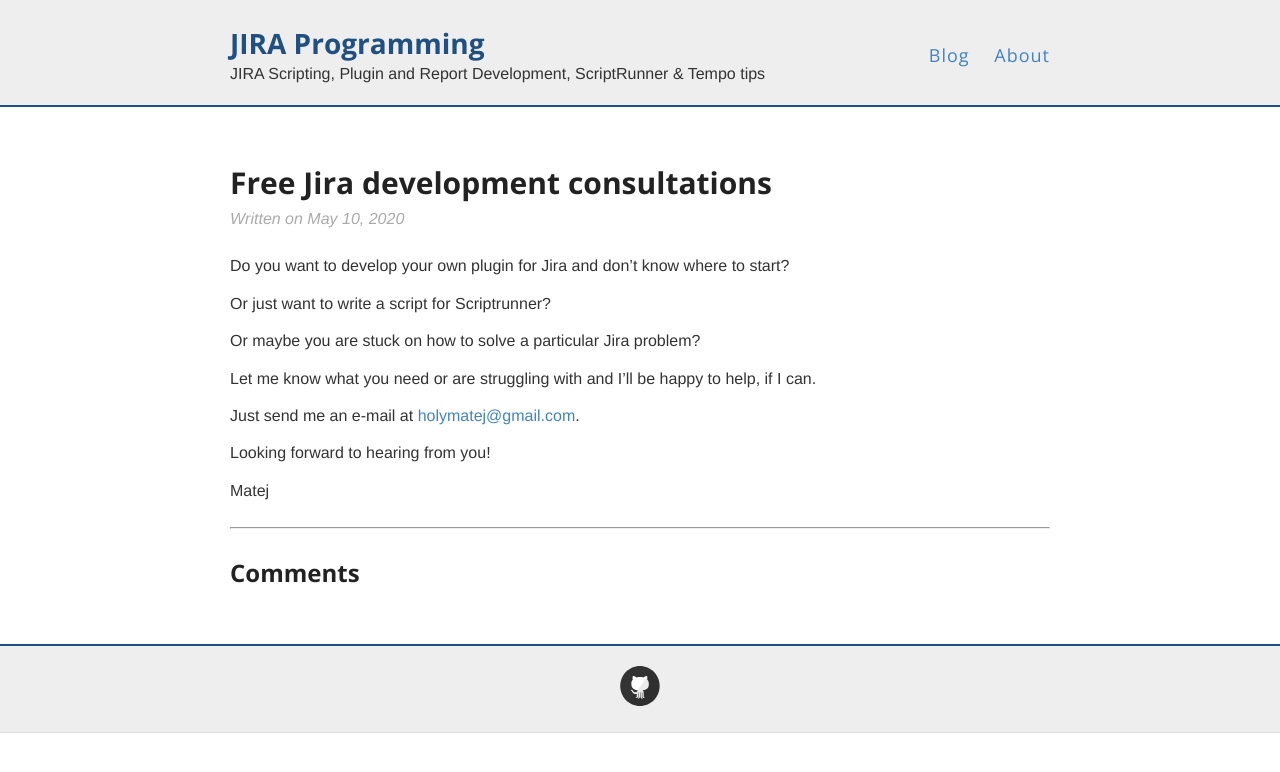
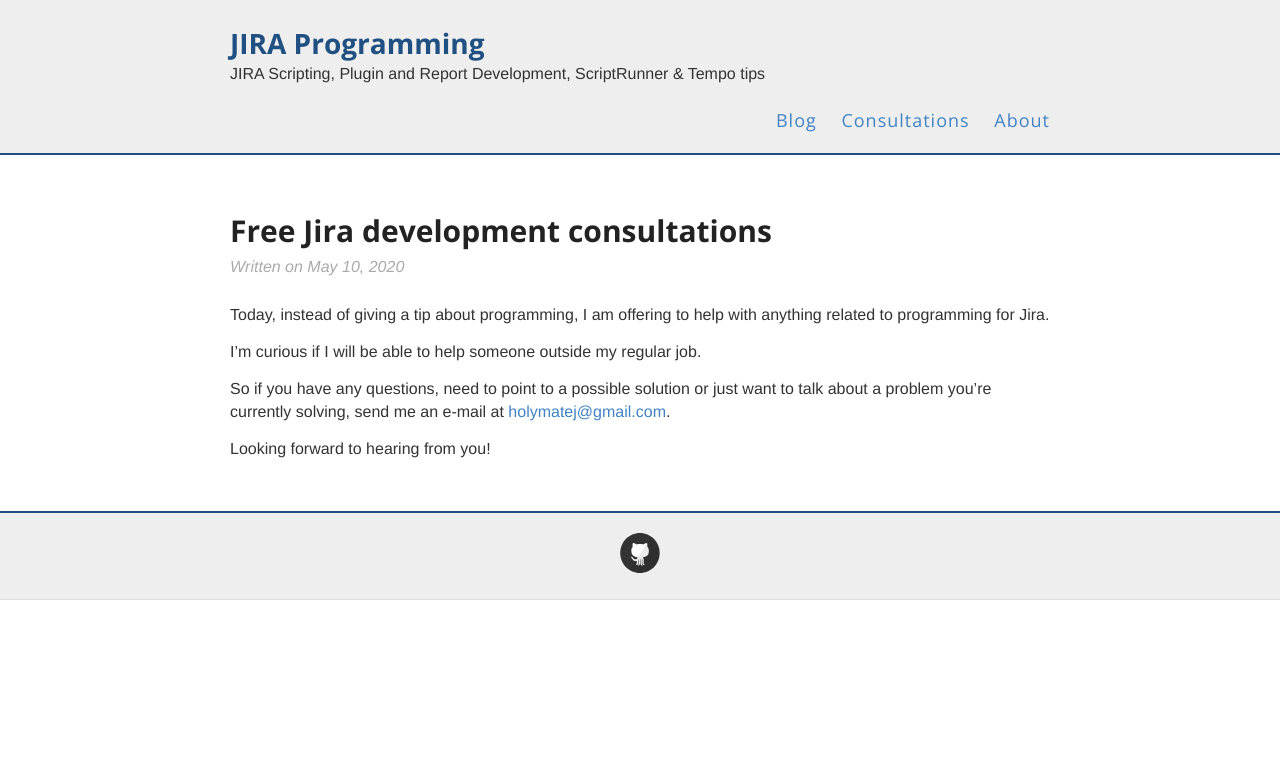
Before and after one commit to matejholy/jira-programming, a Jekyll site: the page built from _posts/2020-05-10-free-consultations-available.md, in a window 1280 px wide. Shown: the top 772 px of the page. Built offline with Jekyll 4.4.1, drawn with Linux system fonts in a browser that asks for light colours; comment, search, counter and statistics services are not loaded.

Commit message:
Move consultations offering to a separate page.

```diff
--- a/_layouts/default.html
+++ b/_layouts/default.html
@@ -32,6 +32,7 @@
 
           <nav>
             <a href="{{ site.baseurl }}/">Blog</a>
+            <a href="{{ site.baseurl }}/consultations">Consultations</a>
             <a href="{{ site.baseurl }}/about">About</a>
           </nav>
         </header>
--- a/_posts/2020-05-10-free-consultations-available.md
+++ b/_posts/2020-05-10-free-consultations-available.md
@@ -4,19 +4,13 @@
 description: "Do you need help with Jira development? Just ask."
 categories: main
 tags: jira, server, development, free, consultation
-comments: true
+comments: false
 ---
 
-Do you want to develop your own plugin for Jira and don't know where to start?
+Today, instead of giving a tip about programming, I am offering to help with anything related to programming for Jira.
 
-Or just want to write a script for Scriptrunner?
+I'm curious if I will be able to help someone outside my regular job.
 
-Or maybe you are stuck on how to solve a particular Jira problem?
-
-Let me know what you need or are struggling with and I'll be happy to help, if I can.
-
-Just send me an e-mail at [holymatej@gmail.com](mailto:holymatej@gmail.com).
+So if you have any questions, need to point to a possible solution or just want to talk about a problem you're currently solving, send me an e-mail at [holymatej@gmail.com](mailto:holymatej@gmail.com).
 
 Looking forward to hearing from you!
-
-Matej
```
Also changed, not shown: consultations.md (added, +21 -0 lines).
